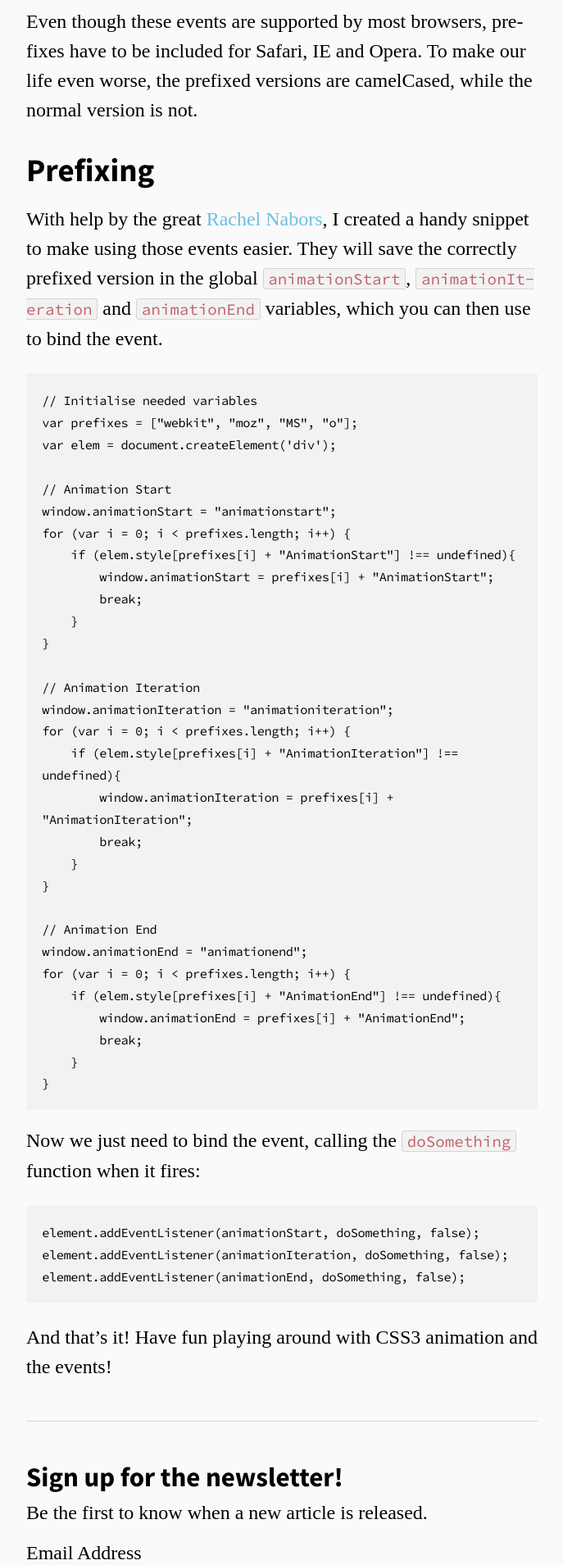
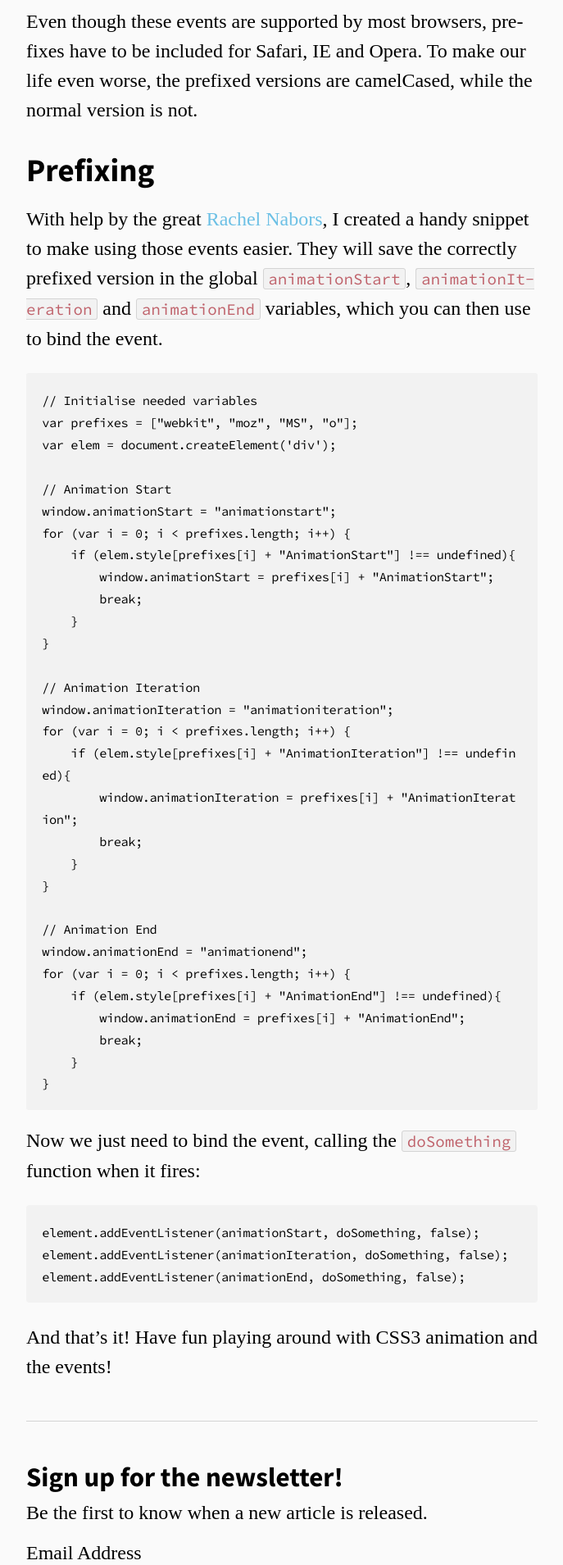
Before and after one commit to mxstbr/mxstbr.github.io, a Jekyll site: the page built from _posts/2015-06-03-animation-events.md, in a window 1280 px wide. Shown: the part 891-2800 px from the top of the page at 82% size, without its empty margins (296-983 px from the left). Built offline with Jekyll 4.4.1, drawn with Linux system fonts in a browser that asks for light colours; some web fonts are replaced; Markdown is read by kramdown in place of the engine named in the settings.

Commit message:
Further small fixes

```diff
--- a/_includes/footer.html
+++ b/_includes/footer.html
@@ -9,7 +9,7 @@
 
 
 
-<link rel="stylesheet" href="/css/main.css">
+<link rel="stylesheet" type="text/css" href="/css/main.css">
 <script type="text/javascript" src="{{ site.baseurl }}/scripts/main.js"></script>
   <link href='http://fonts.googleapis.com/css?family=Source+Sans+Pro:400,700|Source+Code+Pro:400,700|Source+Serif+Pro:400,700' rel='stylesheet' type='text/css'>
 <script async src='//www.google-analytics.com/analytics.js'></script>
--- a/_sass/_base.scss
+++ b/_sass/_base.scss
@@ -86,7 +86,6 @@ code {
     background-color: $very-light-grey;
     border: 1px solid $light-grey;
     border-radius: 3px;
-    word-break: break-word;
 }
 pre {
     display: block;
```
